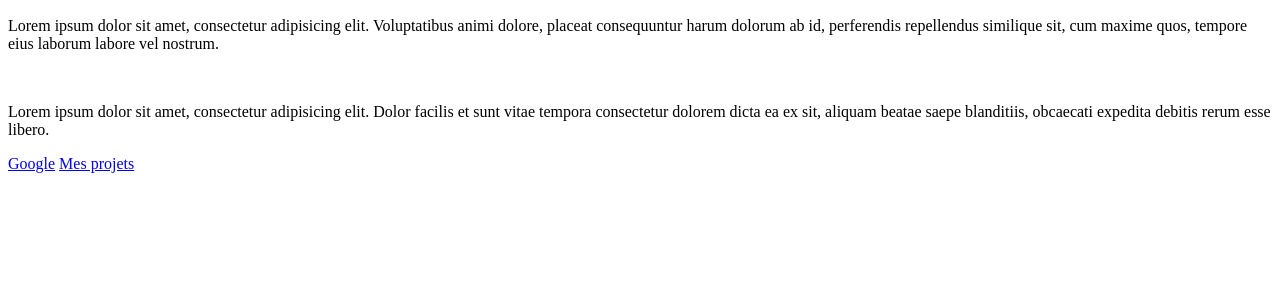
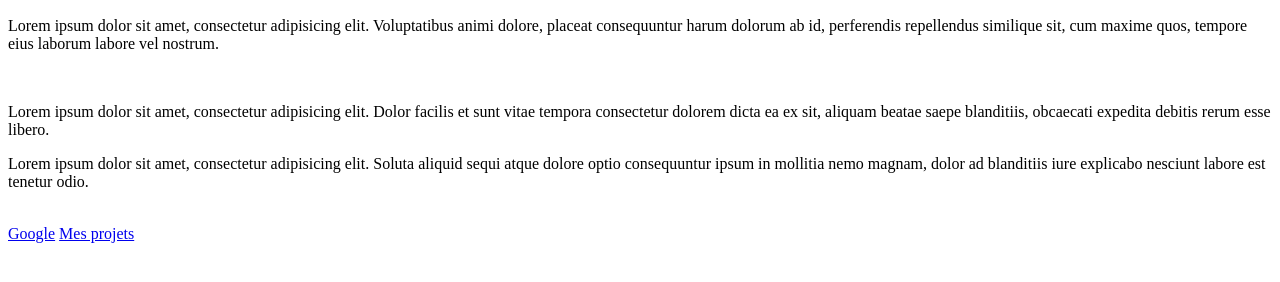
Before and after one commit to Braavh/Test, a plain HTML site: page index.html in a window 1280 px wide. Shown: the part 110-392 px from the top of the page. Drawn offline with Linux system fonts and the light colour scheme.

Commit message:
Base du site

```diff
--- a/index.html
+++ b/index.html
@@ -10,6 +10,8 @@
     <p>Lorem ipsum dolor sit amet, consectetur adipisicing elit. Voluptatibus animi dolore, placeat consequuntur harum dolorum ab id, perferendis repellendus similique sit, cum maxime quos, tempore eius laborum labore vel nostrum.</p>
     <br>
     <p>Lorem ipsum dolor sit amet, consectetur adipisicing elit. Dolor facilis et sunt vitae tempora consectetur dolorem dicta ea ex sit, aliquam beatae saepe blanditiis, obcaecati expedita debitis rerum esse libero.</p>
+    <p>Lorem ipsum dolor sit amet, consectetur adipisicing elit. Soluta aliquid sequi atque dolore optio consequuntur ipsum in mollitia nemo magnam, dolor ad blanditiis iure explicabo nesciunt labore est tenetur odio.</p>
+    <br>
 <a href="http://google.fr">Google</a>
 <a href="projets.html">Mes projets</a>
 </body>
```
